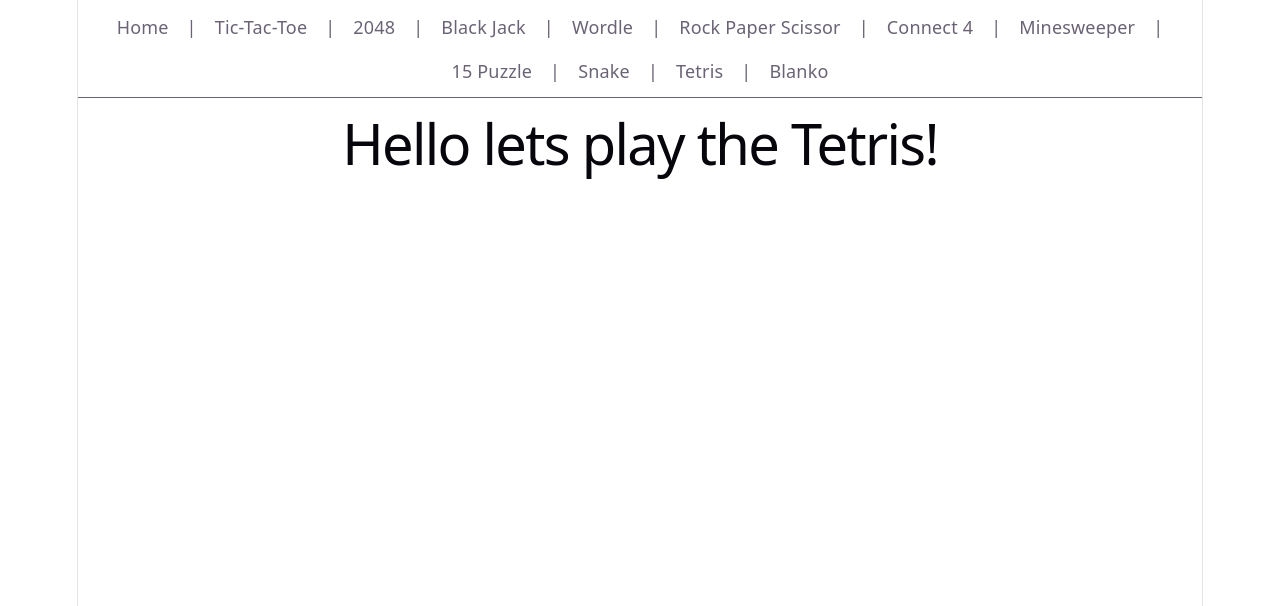
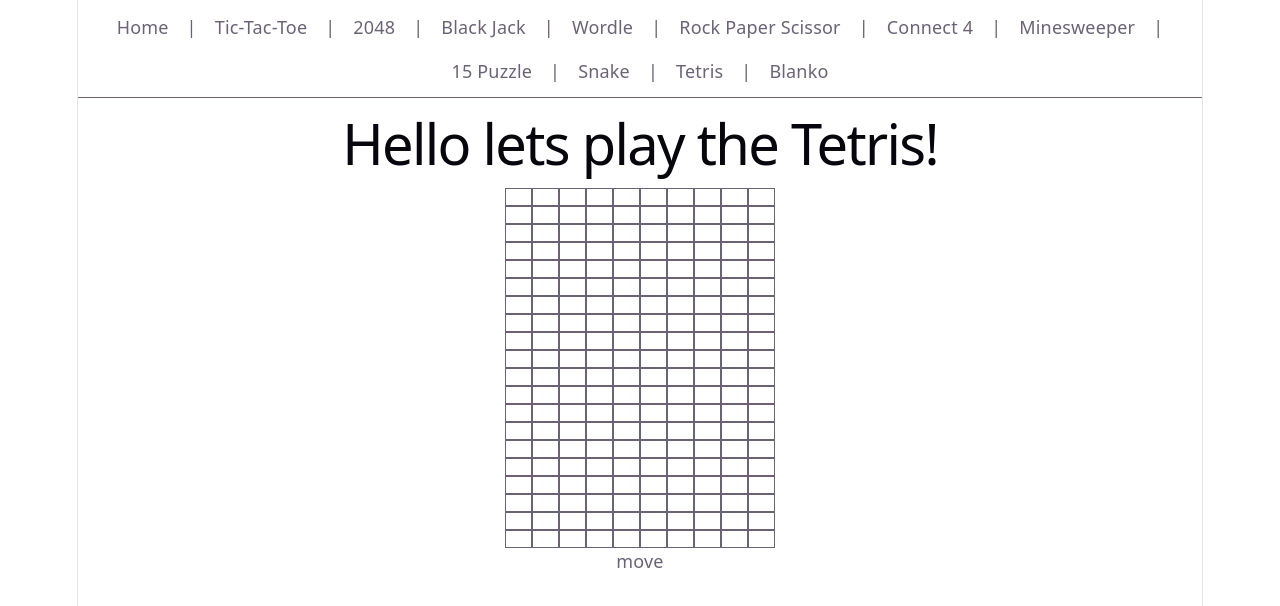
Before and after one commit to Ravicha2/Trivial-Games, a React (Vite) app: page /game10 in a window 1280 px wide. Shown: the top 606 px of the page. Built offline with nearby package versions, Linux system fonts and the light colour scheme.

Commit message:
start tetris

```diff
--- a/src/components/Game10.jsx
+++ b/src/components/Game10.jsx
@@ -1,9 +1,97 @@
+import { useState, useEffect, useRef } from "react"
 
+const randomShape = () => {
+    const shapes = [
+        [[1,0,0],
+        [1,1,1],],
+        [[0,1,0],
+        [1,1,1]],
+        [[1,1,1,1]]
+    ]
+    return shapes[Math.floor(Math.random() * shapes.length)]
+}
+
+const createBoard = () => {
+    let board = []
+    for (let i=0; i<20;i++) {
+        let row = []
+        for (let i=0;i<10;i++) {
+            row.push(0)
+        }
+        board.push(row)
+    }
+    return board
+}
 
 const Game10 = () => {
+    const [board, setBoard] = useState(createBoard())
+    const [currentShape, setCurrentShape] = useState(randomShape())
+    const shapeRef = useRef( {row:0, col:0} );
+
+    const renderBoard = (board) => {
+        return (
+            board.map((row, rowIdx) => {
+                return (
+                    <div
+                        key={rowIdx}
+                        className="flex flex-row justify-center "
+                    >
+                        {row.map((col, colIdx) => {
+                            return (
+                                <div
+                                    key={colIdx}
+                                    className={`border w-6 h-4 text-xs ${col === 0 ? 'bg-transparent' : 'bg-blue-400'}`}
+                                >
+                                </div>
+                            )
+                        })}
+                    </div>
+                )
+            })
+        )
+    }
+
+    const moveShape = (board, currentShapeRef, shape,moveRow, moveCol) => {
+        let newBoard = board.map(row => [...row])
+        let newShapeCoord = []
+        let oldShapeCoord = []
+        const currentRow = parseInt(currentShapeRef.current.row)
+        const currentCol = parseInt(currentShapeRef.current.col)
+        for (let [rowIdx, row] of shape.entries()) {
+            let newRowCoord = []
+            let oldRowCoord = []
+            for (let [colIdx, col] in row) {
+                const rowInt = parseInt(rowIdx)
+                const colInt = parseInt(colIdx)
+                newRowCoord.push([currentRow+rowInt+moveRow, currentCol+colInt+moveCol])
+                oldRowCoord.push([currentRow+rowInt, currentCol+colInt])
+            }
+            newShapeCoord.push(newRowCoord)
+            oldShapeCoord.push(oldRowCoord)
+        }
+        for (let [rowIdx, row] of oldShapeCoord.entries()) {
+            for (let [colIdx, col] of row.entries()) {
+                if (col[0] < 0 || col[0] > 9 || col[1] < 0 || col[1] > 9) return;
+                newBoard[col[0]][col[1]] = 0
+            }
+        }
+        for (let [rowIdx, row] of newShapeCoord.entries()) {
+            for (let [colIdx, col] of row.entries()) {
+                if (col[0] < 0 || col[0] > 9 || col[1] < 0 || col[1] > 9) return;
+                newBoard[col[0]][col[1]] = shape[rowIdx][colIdx]
+            }
+        }
+        setBoard(newBoard)
+        shapeRef.current = {row: shapeRef.current.row + moveRow, col: shapeRef.current.col + moveCol }
+    }
+
     return (
         <>
             <h1>Hello lets play the Tetris!</h1>
+            <div>
+                {renderBoard(board)}
+            </div>
+            <button onClick={() => moveShape(board, shapeRef, currentShape, 1, 1)}>move</button>
         </>
     )
 }
--- a/src/components/Game9.jsx
+++ b/src/components/Game9.jsx
@@ -3,7 +3,8 @@ import { useState, useRef } from "react"
 
 const Game9 = () => {
     const [snake, setSnake] = useState([{x:30, y:10}, {x:31, y:10}, {x:32, y:10}]) //, {x:31, y:10}, {x:32, y:10}])
-    const snakeRef = useRef({ x: 32, y: 10 });
+    const snakeRef = useRef({ x: 32, y: 10 }); // snake head
+
     const randomPos = () => {
         const posX = Math.floor(Math.random() * 800)
         const posY = Math.floor(Math.random() * 460)
@@ -13,14 +14,18 @@ const Game9 = () => {
     const [food, setFood] = useState(randomPos())
     const [direction, setDirection] = useState([1,0])
     const [marks, setMarks] = useState(0)
-    const foodRef = useRef(food)
+    const foodRef = useRef(food) // food
 
     useEffect(() => {
         const tickRate = 50
         const hitbox = 20
         const gameLoop = setInterval(() => {
+
+            // calculate next position
             let nextX = snakeRef.current.x + 5*(direction[0]);
             let nextY = snakeRef.current.y + 5*(direction[1]);
+
+            // check border
             if (nextX > 800-20) {
                 nextX = 0;
             } else if (nextX < 0) {
@@ -34,6 +39,7 @@ const Game9 = () => {
 
             snakeRef.current = { x:nextX, y: nextY };
 
+            // check eat food
             const snakeX = snakeRef.current.x
             const snakeY = snakeRef.current.y
             const distX = Math.abs(snakeX - foodRef.current.x)
@@ -46,6 +52,7 @@ const Game9 = () => {
                 setMarks((marks) => marks+1)
             }
 
+            // update snake position
             setSnake((prevSnake) => {
                 const newBody = [...prevSnake, snakeRef.current]
                 return newBody.slice(-(3+marks))
```
Also changed, not shown: src/components/Game11.jsx (+1 -9 lines).
